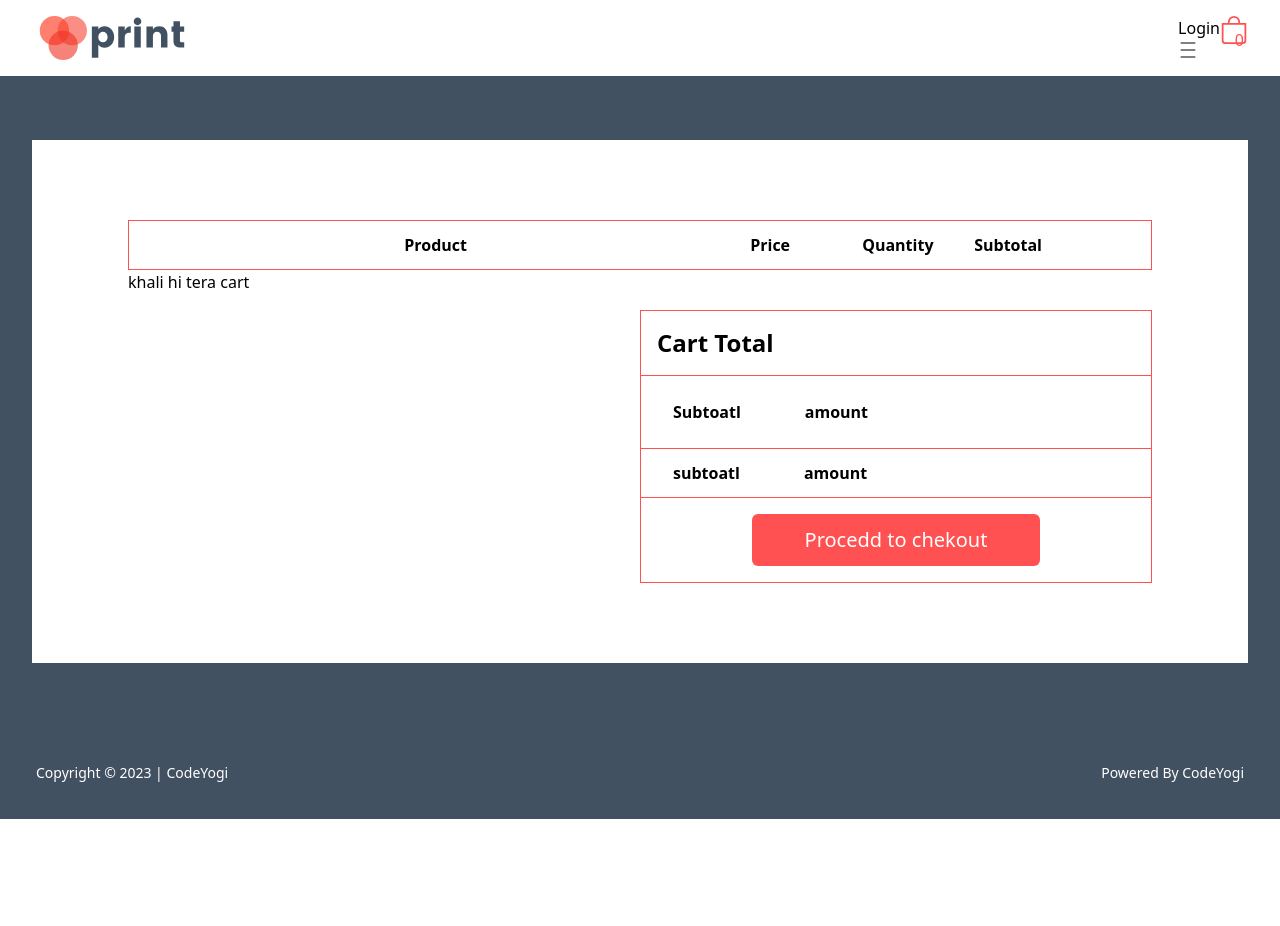
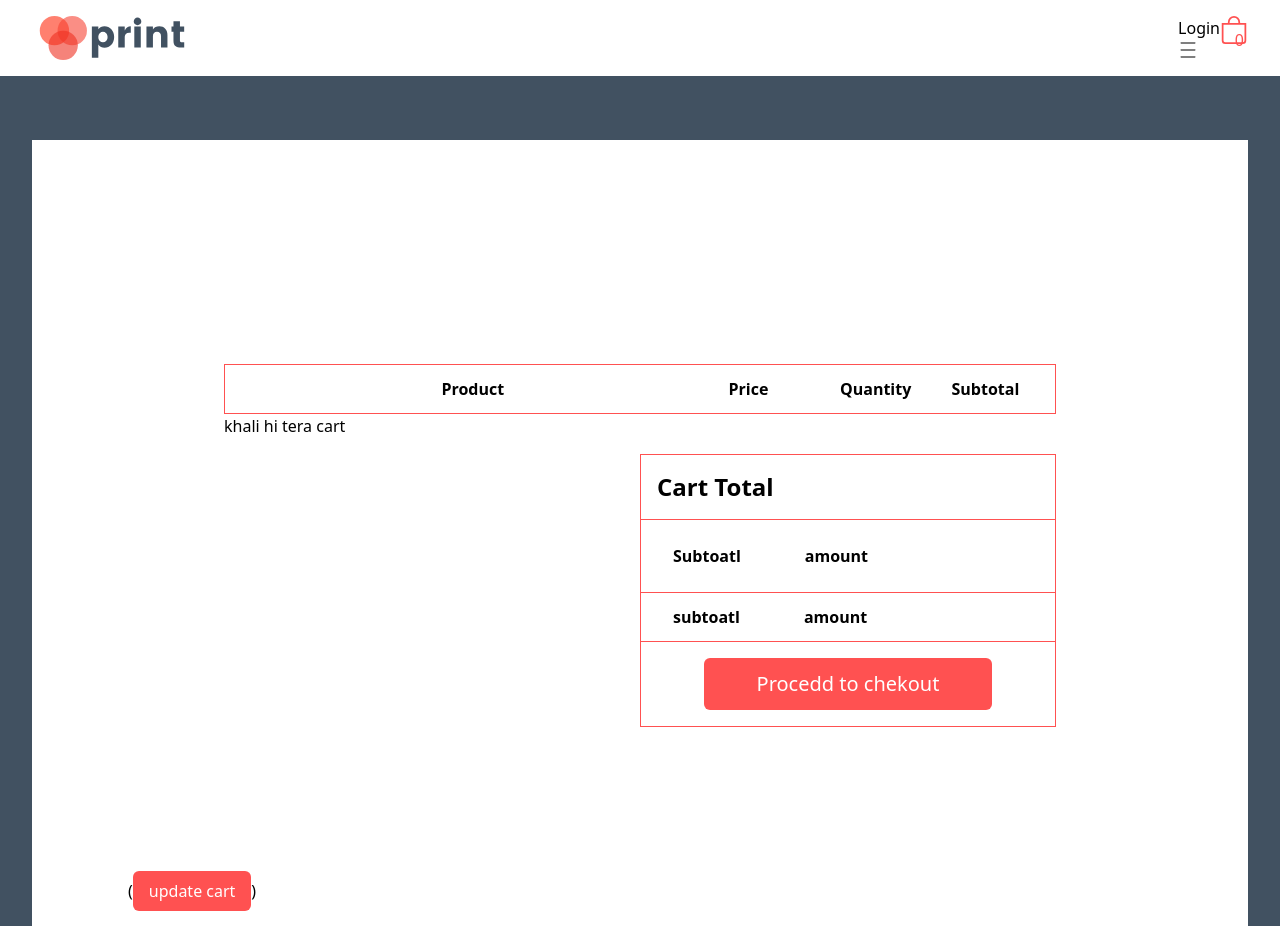
Before and after one commit to vivekshaha/easycart, a React (Vite) app: page /cart in a window 1280 px wide. Shown: the top 926 px of the page. Before the commit the page ends 819 px from the top, so only its background shows below. Built offline with nearby package versions, Linux system fonts and the light colour scheme.

Commit message:
minor changes in the cart page

```diff
--- a/src/App.jsx
+++ b/src/App.jsx
@@ -10,8 +10,9 @@ import { getProductDetail } from "./https";
 import Login from "./Login";
 import SignUp from "./SignUp";
 import ForgetPass from "./ForgetPass";
-import Cart from "./Cart";
+import Cart from "./Cartlist";
 import Hoctesting from "./Hoctesting";
+import CartPage from "./CartPage";
 
 function App() {
   const localdata = localStorage.getItem("cart");
@@ -46,8 +47,12 @@ function App() {
           <Routes>
             <Route index element={<ProductList />} />
             <Route
+              path="/cart1"
+              element={<Cart cart={cart} updatecart={updatecart} />}
+            />
+            <Route
               path="/cart"
-              element={<Cart cart={cart} updatecart={updatecart} />}
+              element={<CartPage cart={cart} updatecart={updatecart} />}
             />
             <Route path="/login" element={<Login />} />
             <Route path="/signup" element={<SignUp />} />
@@ -56,7 +61,7 @@ function App() {
               path="/products/:id"
               element={<ProductDetail cartDetail={cartDetail} />}
             />
-            <Route path="/hoc" element={<Hoctesting />} />
+            {/* <Route path="/hoc" element={<Hoctesting />} /> */}
             <Route path="*" element={<NotFound />} />
           </Routes>
         </div>
--- /dev/null
+++ b/src/CartPage.jsx
@@ -0,0 +1,59 @@
+import React, { useEffect, useState } from "react";
+import CartItems from "./CartItems";
+import CartTotal from "./CartTotal";
+import { getProductDetail } from "./https";
+import Loading from "./Loading";
+import Cartlist from "./Cartlist";
+
+const CartPage = ({ cart, updatecart }) => {
+  const [localcart, setLocalcart] = useState([]);
+  const [cartitems, setCart] = useState([]);
+  const [loading, setLoading] = useState(true);
+  useEffect(() => {
+    const promises = Object.keys(cart).map((a) => {
+      return getProductDetail(a);
+    });
+    Promise.all(promises).then((products) => {
+      setCart(products);
+      setLoading(false);
+    });
+  }, [cart]);
+
+  useEffect(() => {
+    setLocalcart(cart);
+  }, [cart]);
+
+  if (loading) {
+    return <Loading />;
+  }
+  function localupdatcart() {
+    updatecart(localcart);
+  }
+
+  return (
+    <>
+      <div className="px-24 py-20 my-16 text-black bg-white">
+        <div>
+          <Cartlist
+            cartitems={cartitems}
+            updatecart={updatecart}
+            localupdatcart={localupdatcart}
+          />
+          (
+          <button
+            onClick={localupdatcart}
+            className="px-4 py-2 text-white rounded-md bg-primary"
+          >
+            update cart
+          </button>
+          )
+        </div>
+        <div className="flex justify-end">
+          <CartTotal />
+        </div>
+      </div>
+    </>
+  );
+};
+
+export default CartPage;
--- a/src/Cart.jsx
+++ b/src/Cartlist.jsx
@@ -4,27 +4,9 @@ import CartTotal from "./CartTotal";
 import { getProductDetail } from "./https";
 import Loading from "./Loading";
 
-const Cart = ({ cart, updatecart }) => {
+const Cartlist = ({ cartitems, updatecart }) => {
   const [localcart, setLocalcart] = useState([]);
-  const [cartitems, setCart] = useState([]);
-  const [loading, setLoading] = useState(true);
-  useEffect(() => {
-    const promises = Object.keys(cart).map((a) => {
-      return getProductDetail(a);
-    });
-    Promise.all(promises).then((products) => {
-      setCart(products);
-      setLoading(false);
-    });
-  }, [cart]);
 
-  useEffect(() => {
-    setLocalcart(cart);
-  }, [cart]);
-
-  if (loading) {
-    return <Loading />;
-  }
   function localupdatcart() {
     updatecart(localcart);
   }
@@ -78,4 +60,4 @@ const Cart = ({ cart, updatecart }) => {
   );
 };
 
-export default Cart;
+export default Cartlist;
--- a/src/Login.jsx
+++ b/src/Login.jsx
@@ -8,7 +8,9 @@ import { withFormik } from "formik";
 
 const schema = Yup.object({
   email: Yup.string().email().required(),
-  mpassword: Yup.string().min(6).required(),
+  mpassword: Yup.string()
+    .min(6, "password should greater than 6 char")
+    .required(),
 });
 function sendingData(values) {
   console.log("hello formik forms", values.email, values.mpassword);
@@ -63,7 +65,7 @@ export const Login = ({
             placeholder="Enter you passwords"
           />
 
-          <button type="submit">Log In</button>
+          <button type="submit">submit</button>
           <h1>
             Don't have an Account{" "}
             <Link className="text-xl font-bold text-primary" to="/signup">
@@ -85,7 +87,7 @@ export const Login = ({
 const myHOC = withFormik({
   validationSchema: schema,
   initialValues: initialValues,
-  onSubmit: sendingData,
+  handleSubmit: sendingData,
 });
 const EasyLogin = myHOC(Login);
 export default EasyLogin;
--- a/src/SignUp.jsx
+++ b/src/SignUp.jsx
@@ -12,7 +12,9 @@ const schema = Yup.object({
   password: Yup.string()
     .min(8, "Must be 8 characters or more")
     .required("Required"),
-  email: Yup.string().email("Invalid email address").required("Required"),
+  email: Yup.string()
+    .email("Invalid email address")
+    .required("email to bhar le yaar"),
 });
 function sign(values) {
   console.log(
@@ -97,7 +99,7 @@ const SignUp = ({
 };
 const myHOC = withFormik({
   validationSchema: schema,
-  onSubmit: sign,
+  handleSubmit: sign,
   initialValues: initialValues,
 });
 const easysignup = myHOC(SignUp);
```
